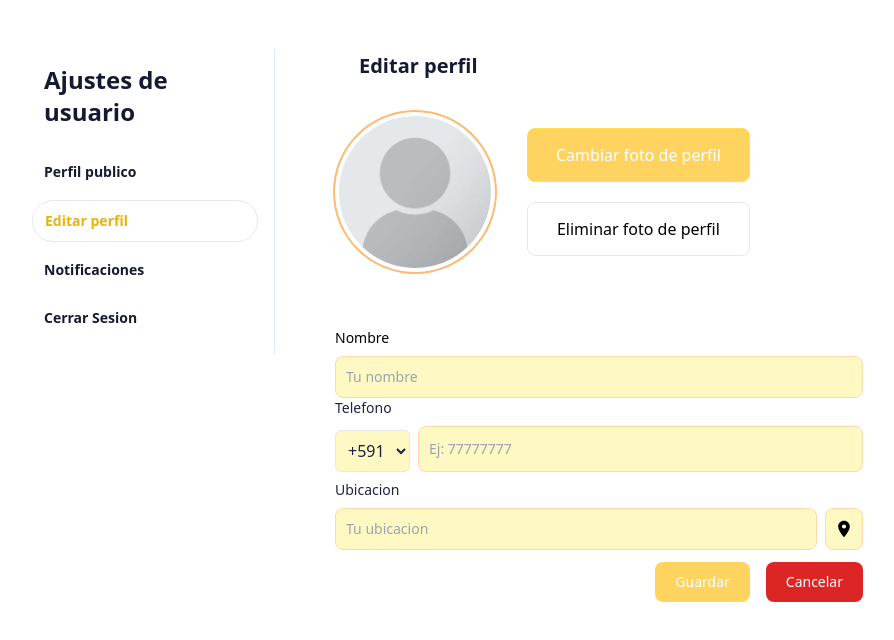
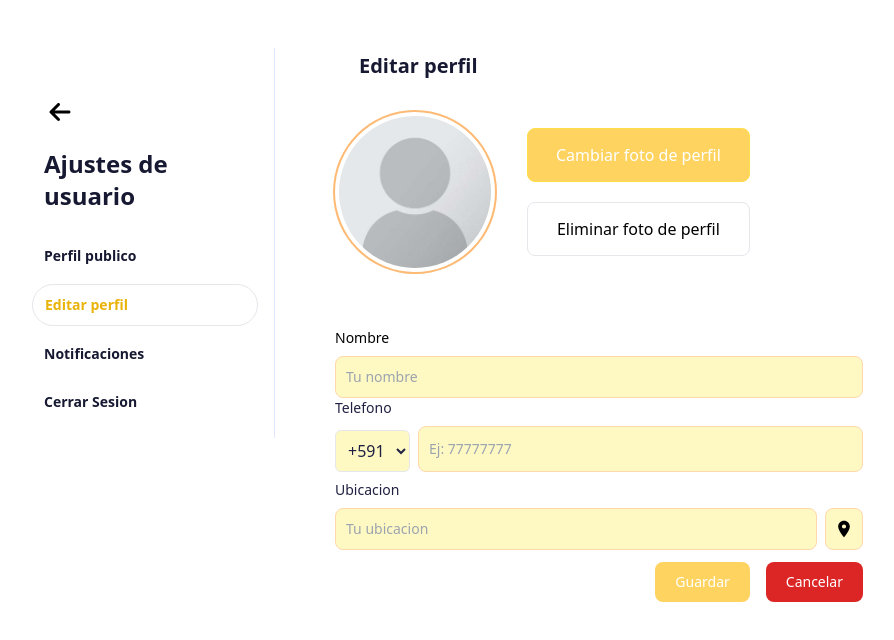
Before and after one commit to Byskull2000/buildifyOficial, a React (Vite) app in the folder frontend/: page /editProfile in a window 1280 px wide. Shown: the top 640 px of the page, without its empty margins (96-990 px from the left). Built offline with nearby package versions, Linux system fonts and the light colour scheme.

Commit message:
volver a inicio desde perfil y editar perfil

```diff
--- a/frontend/src/pages/EditProfile.tsx
+++ b/frontend/src/pages/EditProfile.tsx
@@ -215,6 +215,18 @@
             <div className="bg-white w-full flex flex-col gap-5 px-3 md:px-16 lg:px-28 md:flex-row text-[#161931] font-poppins">
                 <aside className="hidden py-4 md:w-1/3 lg:w-1/4 md:block">
                     <div className="sticky flex flex-col gap-2 p-4 text-sm border-r border-indigo-100 top-12">
+                        <Link to="/" className="p-4 flex items-center">
+                            <svg
+                                xmlns="http://www.w3.org/2000/svg"
+                                className="lg:w-6 lg:h-6 lg:mt-5 h-4 w-4 mt-5"
+                                viewBox="0 0 448 512"
+                            >
+                                <path
+                                    fill="#000000"
+                                    d="M9.4 233.4c-12.5 12.5-12.5 32.8 0 45.3l160 160c12.5 12.5 32.8 12.5 45.3 0s12.5-32.8 0-45.3L109.2 288 416 288c17.7 0 32-14.3 32-32s-14.3-32-32-32l-306.7 0L214.6 118.6c12.5-12.5 12.5-32.8 0-45.3s-32.8-12.5-45.3 0l-160 160z"
+                                />
+                            </svg>
+                        </Link>
                         <h2 className="pl-3 mb-4 text-2xl font-semibold">
                             Ajustes de usuario
                         </h2>
@@ -352,10 +364,13 @@
                                                 required
                                                 value={nombre_usuario}
                                                 onChange={(e) => {
-                                                    const valor = e.target.value.replace(/[^A-Za-z\sñÑ]/g, "");
+                                                    const valor =
+                                                        e.target.value.replace(
+                                                            /[^A-Za-z\sñÑ]/g,
+                                                            ""
+                                                        );
                                                     setNombre(valor);
                                                 }}
-
                                             />
                                             <label className="block mb-2 text-sm font-medium ">
                                                 Telefono
--- a/frontend/src/pages/Profile.tsx
+++ b/frontend/src/pages/Profile.tsx
@@ -82,6 +82,18 @@
             <div className="bg-white w-full flex flex-col gap-5 px-3 md:px-16 lg:px-28 md:flex-row text-[#161931] font-poppins">
                 <aside className="hidden py-4 md:w-1/3 lg:w-1/4 md:block">
                     <div className="sticky flex flex-col gap-2 p-4 text-sm border-r border-indigo-100 top-12">
+                    <Link to="/" className="p-4 flex items-center">
+                            <svg
+                                xmlns="http://www.w3.org/2000/svg"
+                                className="lg:w-6 lg:h-6 lg:mt-5 h-4 w-4 mt-5"
+                                viewBox="0 0 448 512"
+                            >
+                                <path
+                                    fill="#000000"
+                                    d="M9.4 233.4c-12.5 12.5-12.5 32.8 0 45.3l160 160c12.5 12.5 32.8 12.5 45.3 0s12.5-32.8 0-45.3L109.2 288 416 288c17.7 0 32-14.3 32-32s-14.3-32-32-32l-306.7 0L214.6 118.6c12.5-12.5 12.5-32.8 0-45.3s-32.8-12.5-45.3 0l-160 160z"
+                                />
+                            </svg>
+                        </Link>
                         <h2 className="pl-3 mb-4 text-2xl font-semibold">
                             Ajustes de usuario
                         </h2>
```
